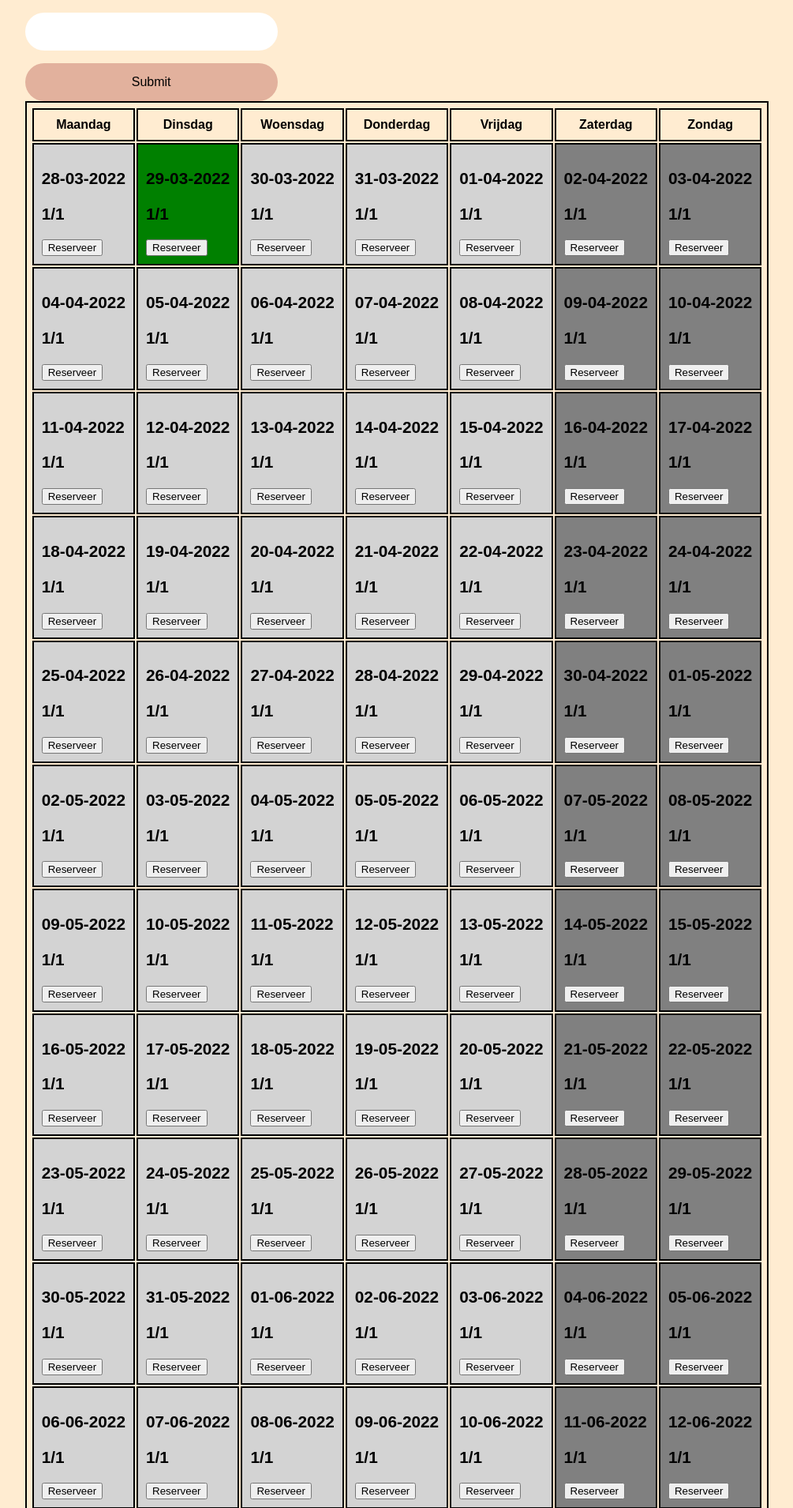
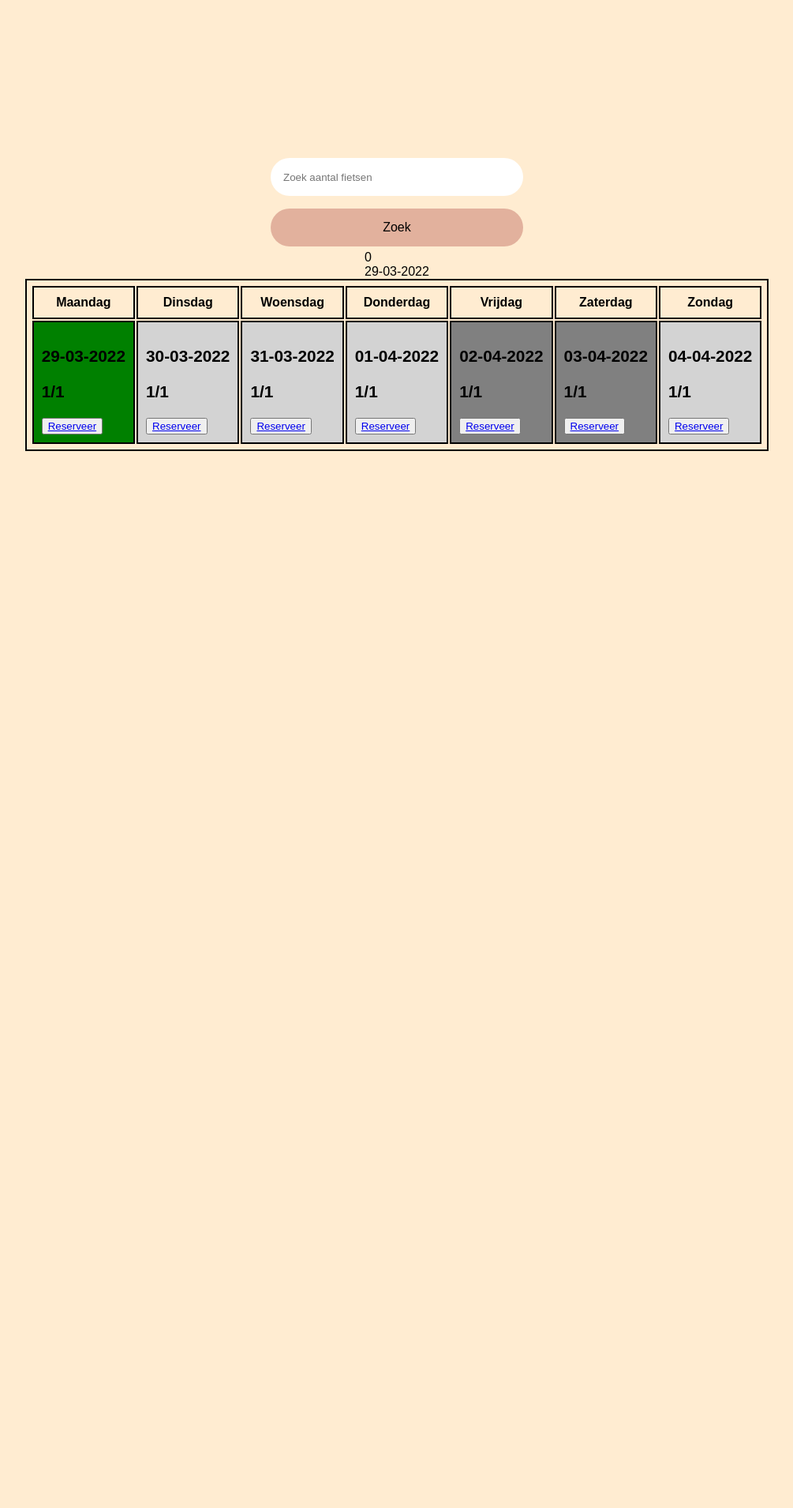
Before and after one commit to nuggetInc/Fietsverhuur-de-Elstar, a PHP site: page /index.php?dayInfo=28-03-2022 in a window 1280 px wide. Shown: the part 50-1959 px from the top of the page at 79% size, without its empty margins (137-1142 px from the left). After the commit the page ends 621 px from the top, so only its background shows below. Run offline with PHP 8.4, Linux system fonts and the light colour scheme; the visitor is signed in with stand-in values (Sample User, id 1); tables that the repository leaves empty or names only in its code hold one stand-in row (values such as "Sample post").

Commit message:
register knop heeft nut

```diff
--- a/css/reserve.css
+++ b/css/reserve.css
@@ -1,3 +1,6 @@
+.form-wrapper {
+    margin: 5px;
+}
 table {
     border: 2px black solid;
     padding: 5px;
--- a/css/style.css
+++ b/css/style.css
@@ -21,6 +21,9 @@ body {
 
 .page-wrapper {
     margin: auto;
+    display: flex;
+    flex-direction: column;
+    align-items: center;
 }
 
 .error {
--- a/pages/reserve.php
+++ b/pages/reserve.php
@@ -11,10 +11,12 @@ if (!isset($_SESSION["user"]))
 ?>
 <div class="form-wrapper">
     <form action="" method="post">
-        <input type="text" name="searchBikeCount">
-        <input type="submit">
+        <input type="text" name="searchBikeCount" placeholder="Zoek aantal fietsen">
+        <input type="submit" value="Zoek">
     </form>
 </div>
+
+
 
 
 <table>
@@ -36,20 +38,49 @@ if (!isset($_SESSION["user"]))
     $getdate_wday = (getdate()["wday"] == 0) ? 6 : getdate()["wday"] - 1;
     $date = date("d-m-Y", strtotime("-" . $getdate_wday .  " days"));
 
-    for($j = 0; $j < 20; $j++)
+    $weekCount = 10;
+
+    if(isset($_GET["dayInfo"]))
+    {
+        $weekCount = 1;
+        $getWday = (getdate(strtotime($_GET["dayInfo"]))["wday"] == 0) ? 6 : getdate(strtotime($_GET["dayInfo"]))["wday"] - 1;
+        $date = date("d-m-Y", strtotime("-" . $getWday . " days"));
+        echo $getWday;
+        echo "<br>";
+        echo $date;
+    }
+
+    for($j = 0; $j < $weekCount; $j++)
     {
         echo "<tr>";
         for($i = 0; $i < 7; $i++)
         {
             $bikeRental->setDate(date("Y-m-d", strtotime($date)));
-            $bikeCountReserved= $totalBikeCount - count($bikeRental->getReserved());
-            $color = ($date == date("d-m-Y")) ? "green" : ((getdate(strtotime($date))["wday"] == 6 ||getdate(strtotime($date))["wday"]== 0) ? "gray" : "lightgray");
+            $bikeCountReserved = $totalBikeCount - count($bikeRental->getReserved());
+
+            $color = "";
+            if (isset($_POST["searchBikeCount"]) && $_POST["searchBikeCount"] > $bikeCountReserved)
+            {
+                $color = "darkred";
+            }
+            else if ($date == date("d-m-Y"))
+            {
+                $color = "green";
+            }
+            else if (getdate(strtotime($date))["wday"] == 6 || getdate(strtotime($date))["wday"] == 0)
+            {
+                $color = "gray";
+            }
+            else
+            {
+                $color = "lightgray";
+            }
 
             echo "
-            <td style='background-color: {$color}'>
+            <td style='background-color: {$color};'>
                 <p class='table-text'>{$date}</p>
                 <p class='table-text'> {$bikeCountReserved}/{$totalBikeCount}</p>
-                <button><a>Reserveer</a></button>
+                <button><a href='?dayInfo={$date}'>Reserveer</a></button>
             </td>";
             $date = date("d-m-Y", strtotime($date .  "+1 days"));
         }
```
